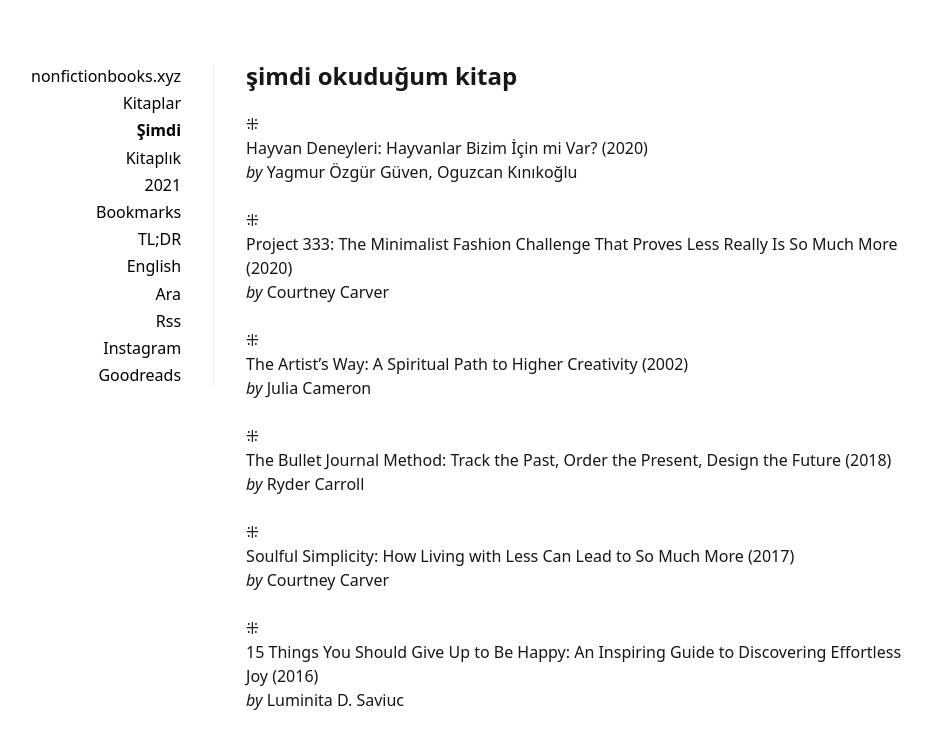
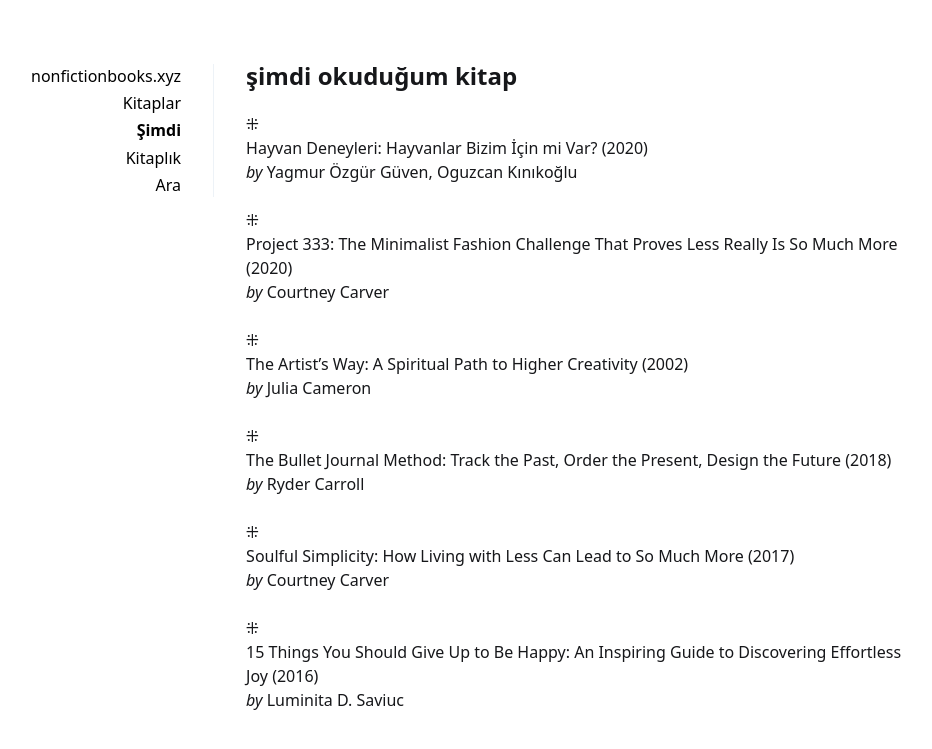
Before and after one commit to baneteasnow2/baneteasnow2.github.io, a Jekyll site: the page built from _pages/now.md, in a window 1280 px wide. Shown: the top 749 px of the page, without its empty margins (161-1093 px from the left). Built offline with Jekyll 4.4.1, drawn with Linux system fonts in a browser that asks for light colours.

Commit message:
Update navigation.yml

```diff
--- a/_data/navigation.yml
+++ b/_data/navigation.yml
@@ -7,19 +7,5 @@
   url: /now
 - title: Kitaplık
   url: /about
-- title: 2021
-  url: /2021
-- title: Bookmarks
-  url: /about
-- title: TL;DR
-  url: /about
-- title: English
-  url: /about
 - title: Ara
   url: /search
-- title: Rss
-  url: /atom.xml
-- title: Instagram
-  url: /atom.xml
-- title: Goodreads
-  url: /atom.xml
```
